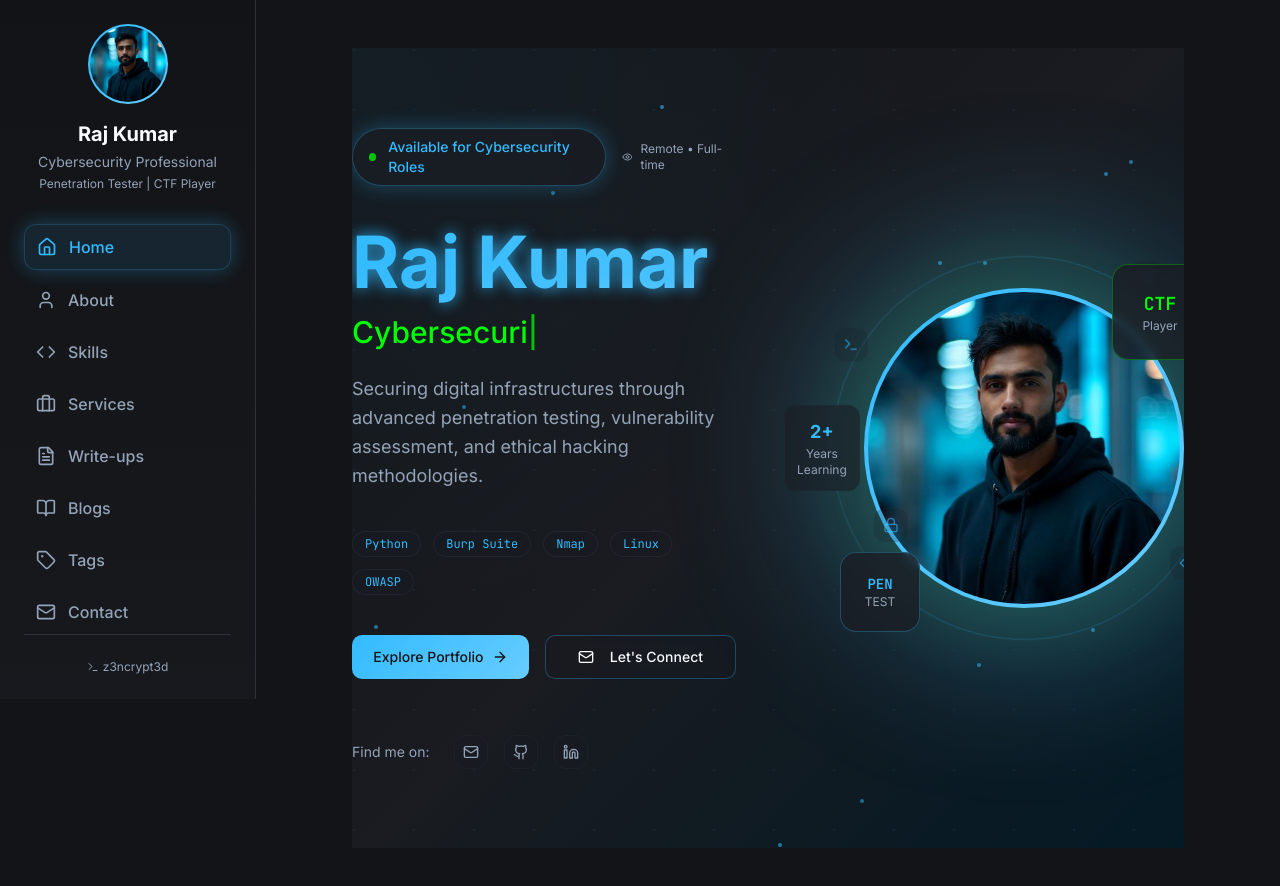
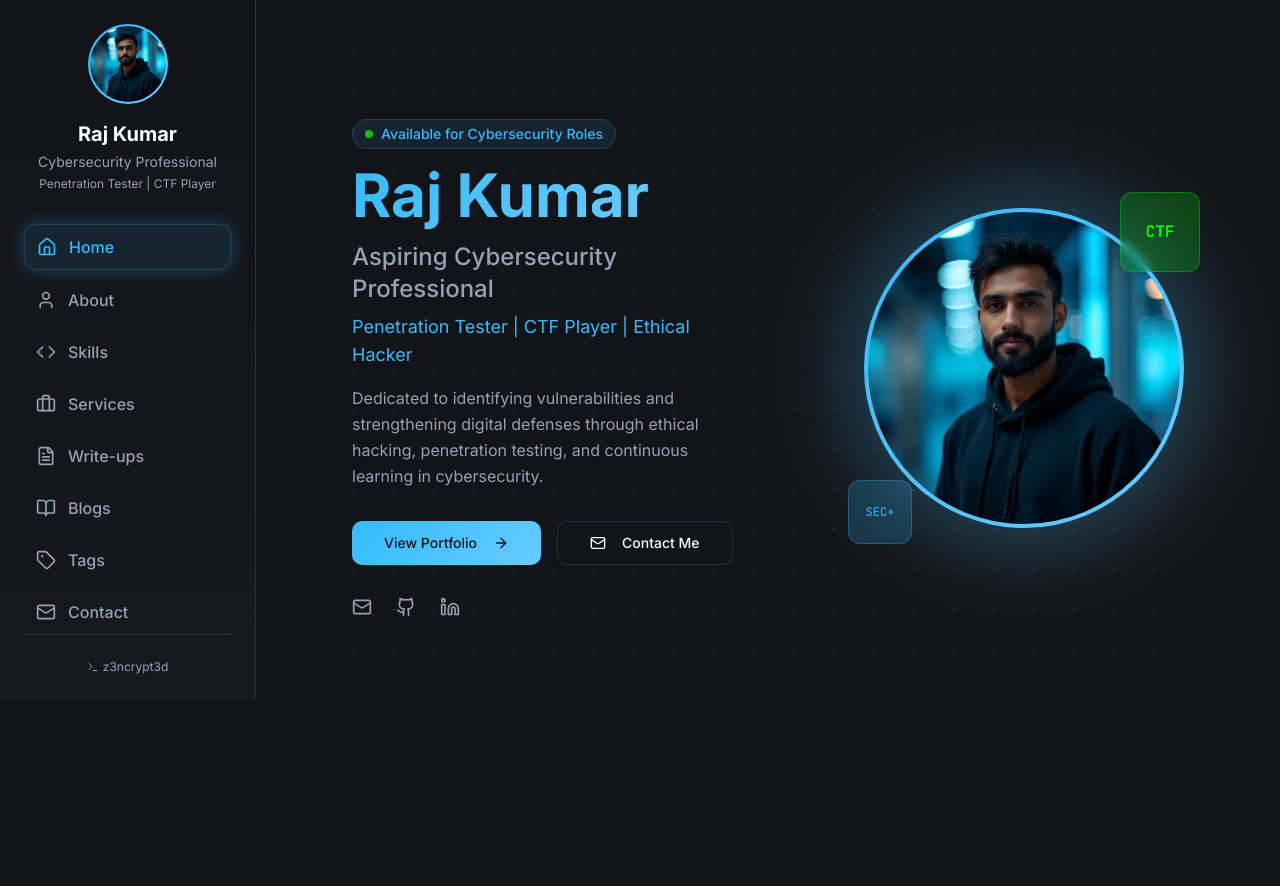
Before and after one commit to n220556/Z3ncrypt3dBu9, a React (Vite) app: page / in a window 1280 px wide. Shown: the top 886 px of the page. After the commit the page ends 800 px from the top, so only its background shows below. Built offline with nearby package versions, Linux system fonts and the light colour scheme.

Commit message:
Reverted to commit 6729de9370da2bfecf257841d53baa4c14e3850d

```diff
--- a/src/components/Hero.tsx
+++ b/src/components/Hero.tsx
@@ -1,286 +1,119 @@
-import { ArrowRight, Mail, Github, Linkedin, Shield, Terminal, Code, Zap, Lock, Eye } from 'lucide-react';
+import { ArrowRight, Download, Mail, Github, Linkedin } from 'lucide-react';
 import { Button } from '@/components/ui/button';
-import { useEffect, useState } from 'react';
 import profileImage from '@/assets/profile-image.jpg';
 
-const FloatingIcon = ({ icon: Icon, delay = 0, duration = 3, className = "" }) => (
-  <div
-    className={`absolute animate-bounce opacity-60 ${className}`}
-    style={{
-      animationDelay: `${delay}s`,
-      animationDuration: `${duration}s`
-    }}
-  >
-    <div className="p-2 bg-card/30 backdrop-blur-sm rounded-lg border border-border/30">
-      <Icon className="h-4 w-4 text-primary" />
-    </div>
-  </div>
-);
-
-const TypewriterText = ({ texts, speed = 100 }) => {
-  const [displayText, setDisplayText] = useState('');
-  const [currentIndex, setCurrentIndex] = useState(0);
-  const [isDeleting, setIsDeleting] = useState(false);
-
-  useEffect(() => {
-    const currentText = texts[currentIndex];
-    const timeout = setTimeout(() => {
-      if (!isDeleting) {
-        if (displayText.length < currentText.length) {
-          setDisplayText(currentText.slice(0, displayText.length + 1));
-        } else {
-          setTimeout(() => setIsDeleting(true), 2000);
-        }
-      } else {
-        if (displayText.length > 0) {
-          setDisplayText(displayText.slice(0, -1));
-        } else {
-          setIsDeleting(false);
-          setCurrentIndex((prev) => (prev + 1) % texts.length);
-        }
-      }
-    }, isDeleting ? speed / 2 : speed);
-
-    return () => clearTimeout(timeout);
-  }, [displayText, isDeleting, currentIndex, texts, speed]);
-
-  return <span className="text-secondary">{displayText}<span className="animate-pulse">|</span></span>;
-};
-
 export function Hero() {
-  const [mousePosition, setMousePosition] = useState({ x: 0, y: 0 });
-
-  useEffect(() => {
-    const handleMouseMove = (e) => {
-      setMousePosition({
-        x: (e.clientX / window.innerWidth) * 100,
-        y: (e.clientY / window.innerHeight) * 100,
-      });
-    };
-
-    window.addEventListener('mousemove', handleMouseMove);
-    return () => window.removeEventListener('mousemove', handleMouseMove);
-  }, []);
-
   return (
-    <section className="relative min-h-screen flex items-center overflow-hidden">
-      {/* Dynamic Background */}
-      <div className="absolute inset-0">
-        {/* Animated Grid */}
-        <div
-          className="absolute inset-0 opacity-30 transition-transform duration-1000 ease-out"
-          style={{
+    <section className="relative min-h-[80vh] flex items-center">
+      {/* Background Grid */}
+      <div className="absolute inset-0 opacity-20">
+        <div className="absolute inset-0" style={{
           backgroundImage: `radial-gradient(circle at 2px 2px, hsl(var(--primary)) 1px, transparent 0)`,
-            backgroundSize: '60px 60px',
-            transform: `translate(${mousePosition.x * 0.02}px, ${mousePosition.y * 0.02}px)`
-          }}
-        />
-
-        {/* Gradient Overlays */}
-        <div className="absolute inset-0 bg-gradient-hero opacity-80" />
-        <div
-          className="absolute inset-0 opacity-20"
-          style={{
-            background: `radial-gradient(circle at ${mousePosition.x}% ${mousePosition.y}%, hsl(var(--primary) / 0.3) 0%, transparent 50%)`
-          }}
-        />
-
-        {/* Floating Particles */}
-        <div className="absolute inset-0 overflow-hidden">
-          {[...Array(12)].map((_, i) => (
-            <div
-              key={i}
-              className="absolute w-1 h-1 bg-primary rounded-full opacity-60 animate-pulse"
-              style={{
-                left: `${Math.random() * 100}%`,
-                top: `${Math.random() * 100}%`,
-                animationDelay: `${Math.random() * 3}s`,
-                animationDuration: `${2 + Math.random() * 2}s`
-              }}
-            />
-          ))}
-        </div>
+          backgroundSize: '40px 40px'
+        }} />
       </div>
 
       <div className="relative z-10 w-full">
-        <div className="grid lg:grid-cols-2 gap-16 items-center">
+        <div className="grid lg:grid-cols-2 gap-12 items-center">
           {/* Content */}
-          <div className="space-y-10 animate-fade-in">
-            {/* Status Badge */}
-            <div className="flex items-center space-x-4">
-              <div className="inline-flex items-center px-4 py-2 rounded-full bg-card/60 backdrop-blur-sm border border-primary/30 text-primary text-sm font-medium shadow-glow">
-                <span className="w-2 h-2 bg-secondary rounded-full mr-3 animate-pulse" />
+          <div className="space-y-8">
+            <div className="space-y-4">
+              <div className="inline-flex items-center px-3 py-1 rounded-full bg-primary/10 border border-primary/20 text-primary text-sm font-medium">
+                <span className="w-2 h-2 bg-secondary rounded-full mr-2 animate-pulse" />
                 Available for Cybersecurity Roles
               </div>
-              <div className="hidden sm:flex items-center space-x-2 text-xs text-muted-foreground">
-                <Eye className="h-3 w-3" />
-                <span>Remote • Full-time</span>
-              </div>
-            </div>
 
-            {/* Main Heading */}
-            <div className="space-y-6">
-              <div className="space-y-4">
-                <h1 className="text-5xl lg:text-7xl font-bold leading-tight">
-                  <span className="bg-gradient-primary bg-clip-text text-transparent animate-glow">
+              <h1 className="text-4xl lg:text-6xl font-bold leading-tight">
+                <span className="bg-gradient-primary bg-clip-text text-transparent">
                   Raj Kumar
                 </span>
               </h1>
 
-                <div className="text-2xl lg:text-3xl font-medium text-muted-foreground">
-                  <TypewriterText
-                    texts={[
-                      'Cybersecurity Professional',
-                      'Penetration Tester',
-                      'CTF Champion',
-                      'Ethical Hacker'
-                    ]}
-                  />
-                </div>
-              </div>
-
-              <p className="text-lg text-muted-foreground max-w-lg leading-relaxed">
-                Securing digital infrastructures through advanced penetration testing,
-                vulnerability assessment, and ethical hacking methodologies.
+              <div className="space-y-2">
+                <h2 className="text-xl lg:text-2xl text-muted-foreground font-medium">
+                  Aspiring Cybersecurity Professional
+                </h2>
+                <p className="text-lg text-primary">
+                  Penetration Tester | CTF Player | Ethical Hacker
                 </p>
               </div>
 
-            {/* Skills Tags */}
-            <div className="flex flex-wrap gap-3">
-              {['Python', 'Burp Suite', 'Nmap', 'Linux', 'OWASP'].map((skill, index) => (
-                <span
-                  key={skill}
-                  className="px-3 py-1 text-xs font-mono bg-card/40 backdrop-blur-sm rounded-full border border-border/50 text-primary hover:border-primary/50 transition-all duration-300 cursor-default"
-                  style={{
-                    animationDelay: `${index * 0.1}s`
-                  }}
-                >
-                  {skill}
-                </span>
-              ))}
+              <p className="text-muted-foreground max-w-md leading-relaxed">
+                Dedicated to identifying vulnerabilities and strengthening digital defenses through
+                ethical hacking, penetration testing, and continuous learning in cybersecurity.
+              </p>
             </div>
 
             {/* CTA Buttons */}
             <div className="flex flex-col sm:flex-row gap-4">
               <Button
-                className="bg-gradient-primary hover:shadow-glow transition-all duration-500 group relative overflow-hidden"
+                className="bg-gradient-primary hover:shadow-glow transition-all duration-300 group"
                 size="lg"
               >
-                <span className="relative z-10 flex items-center">
-                  Explore Portfolio
-                  <ArrowRight className="ml-2 h-4 w-4 group-hover:translate-x-1 transition-transform duration-300" />
-                </span>
-                <div className="absolute inset-0 bg-gradient-secondary opacity-0 group-hover:opacity-20 transition-opacity duration-500" />
+                View Portfolio
+                <ArrowRight className="ml-2 h-4 w-4 group-hover:translate-x-1 transition-transform" />
               </Button>
 
               <Button
                 variant="outline"
                 size="lg"
-                className="border-primary/30 bg-card/20 backdrop-blur-sm hover:bg-primary/10 hover:border-primary/60 hover:shadow-glow-secondary transition-all duration-300 group"
+                className="border-primary/20 hover:bg-primary/5 hover:border-primary/40"
               >
-                <Mail className="mr-2 h-4 w-4 group-hover:scale-110 transition-transform duration-300" />
-                Let's Connect
+                <Mail className="mr-2 h-4 w-4" />
+                Contact Me
               </Button>
             </div>
 
-            {/* Enhanced Social Links */}
-            <div className="flex items-center space-x-6 pt-4">
-              <div className="text-sm text-muted-foreground">Find me on:</div>
-              <div className="flex space-x-4">
-                {[
-                  { icon: Mail, href: 'mailto:z3ncrypt3dbu9@gmail.com', label: 'Email' },
-                  { icon: Github, href: '#', label: 'GitHub' },
-                  { icon: Linkedin, href: '#', label: 'LinkedIn' }
-                ].map(({ icon: Icon, href, label }) => (
+            {/* Social Links */}
+            <div className="flex items-center space-x-6">
               <a
-                    key={label}
-                    href={href}
-                    className="p-2 bg-card/40 backdrop-blur-sm rounded-lg border border-border/30 text-muted-foreground hover:text-primary hover:border-primary/50 hover:shadow-glow transition-all duration-300 hover:scale-110"
-                    aria-label={label}
+                href="mailto:z3ncrypt3dbu9@gmail.com"
+                className="text-muted-foreground hover:text-primary transition-colors"
+                aria-label="Email"
               >
-                    <Icon className="h-4 w-4" />
+                <Mail className="h-5 w-5" />
               </a>
-                ))}
-              </div>
+              <a
+                href="#"
+                className="text-muted-foreground hover:text-primary transition-colors"
+                aria-label="GitHub"
+              >
+                <Github className="h-5 w-5" />
+              </a>
+              <a
+                href="#"
+                className="text-muted-foreground hover:text-primary transition-colors"
+                aria-label="LinkedIn"
+              >
+                <Linkedin className="h-5 w-5" />
+              </a>
             </div>
           </div>
 
-          {/* Enhanced Profile Section */}
-          <div className="flex justify-center lg:justify-end animate-fade-in">
+          {/* Profile Image */}
+          <div className="flex justify-center lg:justify-end">
             <div className="relative">
-              {/* Dynamic Glow Effects */}
-              <div className="absolute inset-0 bg-gradient-primary rounded-full blur-3xl opacity-20 scale-125 animate-pulse" />
-              <div className="absolute inset-0 bg-gradient-secondary rounded-full blur-2xl opacity-10 scale-110" />
+              {/* Glow Effect */}
+              <div className="absolute inset-0 bg-gradient-primary rounded-full blur-2xl opacity-30 scale-110" />
 
-              {/* Orbiting Ring */}
-              <div className="absolute inset-0 w-96 h-96 -translate-x-8 -translate-y-8">
-                <div className="w-full h-full rounded-full border border-primary/20 animate-spin" style={{ animationDuration: '20s' }}>
-                  <div className="absolute top-0 left-1/2 w-2 h-2 bg-primary rounded-full -translate-x-1 -translate-y-1" />
+              {/* Image Container */}
+              <div className="relative w-80 h-80 rounded-full bg-gradient-primary p-1">
+                <div className="w-full h-full rounded-full overflow-hidden bg-card">
+                  <img
+                    src={profileImage}
+                    alt="Raj Kumar - Cybersecurity Professional"
+                    className="w-full h-full object-cover"
+                  />
                 </div>
               </div>
 
-              {/* Main Image Container */}
-              <div className="relative w-80 h-80 rounded-full bg-gradient-primary p-1 hover:scale-105 transition-all duration-500 group">
-                <div className="w-full h-full rounded-full overflow-hidden bg-card relative">
-                  <img
-                    src={profileImage}
-                    alt="Raj Kumar - Cybersecurity Professional"
-                    className="w-full h-full object-cover group-hover:scale-110 transition-transform duration-500"
-                  />
-                  {/* Status Indicator */}
-                  <div className="absolute top-4 right-4 w-4 h-4 bg-secondary rounded-full border-2 border-card animate-pulse" />
-                </div>
+              {/* Floating Elements */}
+              <div className="absolute -top-4 -right-4 w-20 h-20 bg-secondary/20 rounded-lg backdrop-blur-sm border border-secondary/30 flex items-center justify-center">
+                <span className="text-secondary font-mono font-bold">CTF</span>
               </div>
 
-              {/* Floating Tech Icons */}
-              <FloatingIcon
-                icon={Shield}
-                delay={0}
-                className="top-[-20px] right-[20px]"
-              />
-              <FloatingIcon
-                icon={Terminal}
-                delay={1}
-                className="top-[40px] left-[-30px]"
-              />
-              <FloatingIcon
-                icon={Code}
-                delay={2}
-                className="bottom-[20px] right-[-20px]"
-              />
-              <FloatingIcon
-                icon={Lock}
-                delay={1.5}
-                className="bottom-[60px] left-[10px]"
-              />
-              <FloatingIcon
-                icon={Zap}
-                delay={0.5}
-                className="top-[100px] right-[-40px]"
-              />
-
-              {/* Enhanced Achievement Badges */}
-              <div className="absolute -top-6 -right-6 group">
-                <div className="w-24 h-24 bg-card/80 backdrop-blur-sm rounded-2xl border border-secondary/30 flex flex-col items-center justify-center hover:shadow-glow-secondary transition-all duration-300 cursor-pointer">
-                  <span className="text-secondary font-mono font-bold text-lg">CTF</span>
-                  <span className="text-xs text-muted-foreground">Player</span>
-                </div>
-              </div>
-
-              <div className="absolute -bottom-6 -left-6 group">
-                <div className="w-20 h-20 bg-card/80 backdrop-blur-sm rounded-2xl border border-primary/30 flex flex-col items-center justify-center hover:shadow-glow transition-all duration-300 cursor-pointer">
-                  <span className="text-primary text-sm font-mono font-bold">PEN</span>
-                  <span className="text-xs text-muted-foreground">TEST</span>
-                </div>
-              </div>
-
-              {/* Experience Stats */}
-              <div className="absolute top-1/2 -left-20 transform -translate-y-1/2 hidden xl:block">
-                <div className="bg-card/60 backdrop-blur-sm rounded-lg border border-border/30 p-3 text-center">
-                  <div className="text-primary font-bold text-lg">2+</div>
-                  <div className="text-xs text-muted-foreground">Years</div>
-                  <div className="text-xs text-muted-foreground">Learning</div>
-                </div>
+              <div className="absolute -bottom-4 -left-4 w-16 h-16 bg-primary/20 rounded-lg backdrop-blur-sm border border-primary/30 flex items-center justify-center">
+                <span className="text-primary text-xs font-mono">SEC+</span>
               </div>
             </div>
           </div>
--- a/src/index.css
+++ b/src/index.css
@@ -130,11 +130,11 @@ All colors are HSL for better design system control
   }
 
   body {
-    @apply bg-background text-foreground font-display;
+    @apply bg-background text-foreground;
   }
 }
 
-/* Custom Utilities */
+/* Custom Animations & Utilities */
 @layer utilities {
   .transition-smooth {
     transition: var(--transition-smooth);
@@ -142,6 +142,20 @@ All colors are HSL for better design system control
 
   .transition-fast {
     transition: var(--transition-fast);
+  }
+
+  /* Text animations */
+  .animate-glow {
+    animation: glow 2s ease-in-out infinite alternate;
+  }
+
+  @keyframes glow {
+    from {
+      text-shadow: 0 0 10px hsl(var(--primary) / 0.5);
+    }
+    to {
+      text-shadow: 0 0 20px hsl(var(--primary) / 0.8), 0 0 30px hsl(var(--primary) / 0.6);
+    }
   }
 
   /* Hover effects */
--- a/tailwind.config.ts
+++ b/tailwind.config.ts
@@ -98,31 +98,11 @@ export default {
 					to: {
 						height: '0'
 					}
-				},
-				'fade-in': {
-					'0%': {
-						opacity: '0',
-						transform: 'translateY(20px)'
-					},
-					'100%': {
-						opacity: '1',
-						transform: 'translateY(0)'
-					}
-				},
-				'glow': {
-					'0%, 100%': {
-						textShadow: '0 0 10px hsl(var(--primary) / 0.5)'
-					},
-					'50%': {
-						textShadow: '0 0 20px hsl(var(--primary) / 0.8), 0 0 30px hsl(var(--primary) / 0.6)'
-					}
 				}
 			},
 			animation: {
 				'accordion-down': 'accordion-down 0.2s ease-out',
-				'accordion-up': 'accordion-up 0.2s ease-out',
-				'fade-in': 'fade-in 0.6s ease-out',
-				'glow': 'glow 2s ease-in-out infinite alternate'
+				'accordion-up': 'accordion-up 0.2s ease-out'
 			}
 		}
 	},
```
Lines whose indentation alone changed are shown as unchanged.
